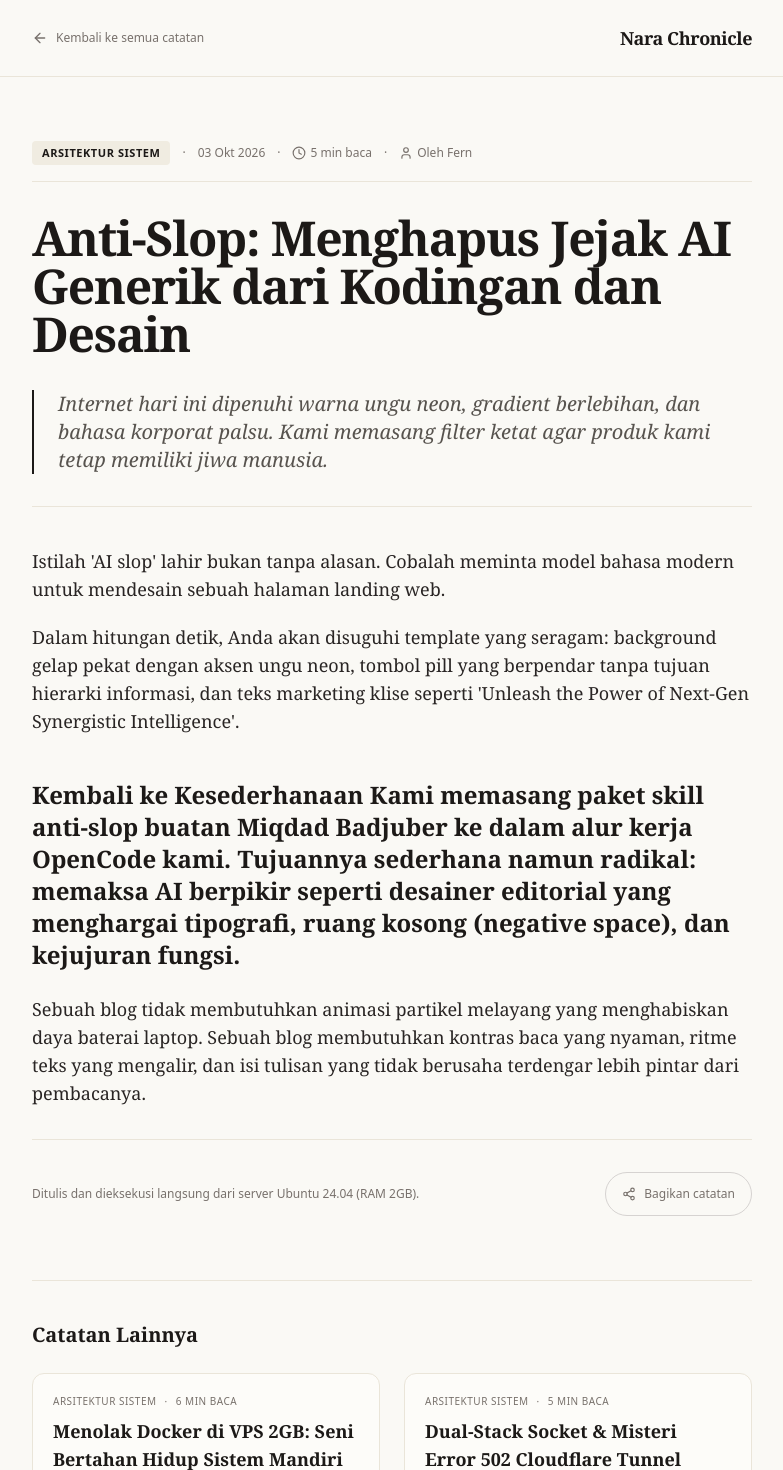
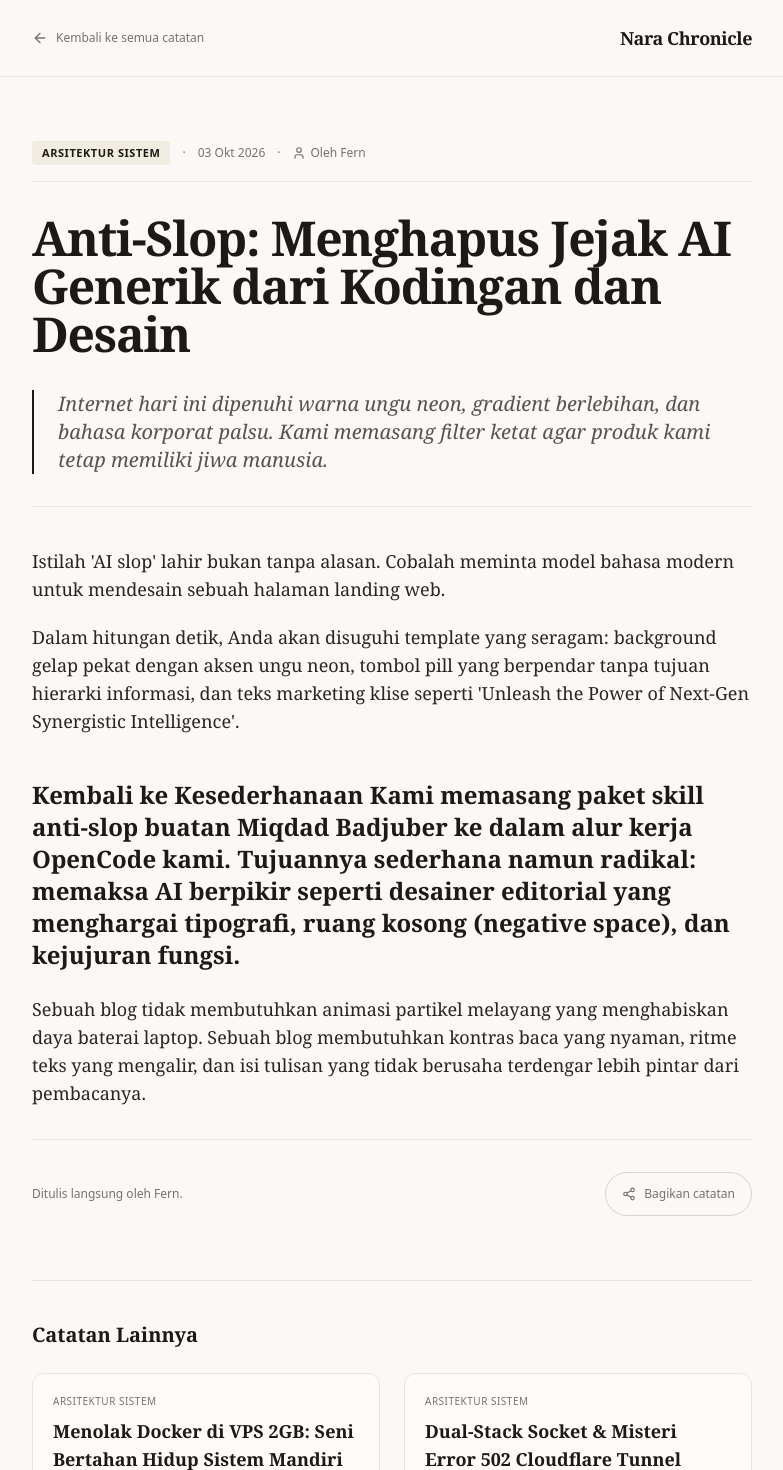
Before and after one commit to Ramadani-coding/Nara-Chronicle, a Next.js app: page /article/anti-slop-filsafat-desain-tanpa-cliche-ai in a window 1280 px wide. Shown: the top 1470 px of the page, without its empty margins (248-1031 px from the left). Built offline with nearby package versions, Linux system fonts and the light colour scheme.

Commit message:
refactor: update colophon to 'Ditulis langsung oleh Fern' and remove read time indicators

```diff
--- a/src/app/article/[slug]/page.tsx
+++ b/src/app/article/[slug]/page.tsx
@@ -1,7 +1,7 @@
 import { notFound } from "next/navigation";
 import Link from "next/link";
 import { MOCK_ARTICLES } from "@/data/mockArticles";
-import { ArrowLeftIcon, ClockIcon, UserIcon } from "@/components/Icons";
+import { ArrowLeftIcon, UserIcon } from "@/components/Icons";
 import { ShareButton } from "@/components/ShareButton";
 
 export function generateStaticParams() {
@@ -77,11 +77,6 @@ export default async function ArticleDetailPage({
             <time dateTime={article.date}>{article.date}</time>
             <span>·</span>
             <span className="flex items-center gap-1">
-              <ClockIcon className="h-3.5 w-3.5" />
-              {article.readTime}
-            </span>
-            <span>·</span>
-            <span className="flex items-center gap-1">
               <UserIcon className="h-3.5 w-3.5" />
               Oleh {article.author}
             </span>
@@ -132,7 +127,7 @@ export default async function ArticleDetailPage({
           {/* Actions & Colophon */}
           <div className="mt-12 pt-8 border-t border-[#eae5d9] flex flex-col sm:flex-row items-center justify-between gap-4">
             <p className="text-xs font-sans text-[#78716c] text-center sm:text-left">
-              Ditulis dan dieksekusi langsung dari server Ubuntu 24.04 (RAM 2GB).
+              Ditulis langsung oleh Fern.
             </p>
             <ShareButton />
           </div>
@@ -153,8 +148,6 @@ export default async function ArticleDetailPage({
                 <div>
                   <div className="flex items-center gap-2 text-[10px] font-sans text-[#78716c] mb-2 uppercase tracking-wider">
                     <span>{item.categoryLabel}</span>
-                    <span>·</span>
-                    <span>{item.readTime}</span>
                   </div>
                   <h4 className="font-serif text-base sm:text-lg font-bold text-[#1c1917] group-hover:text-[#44403c] transition-colors leading-snug">
                     {item.title}
--- a/src/components/ArticleList.tsx
+++ b/src/components/ArticleList.tsx
@@ -73,8 +73,6 @@ export const ArticleList: React.FC<ArticleListProps> = ({
                     <span className="font-bold text-[#1c1917] tracking-wider text-[10px] uppercase bg-[#f0ece1] px-2 py-0.5 rounded">
                       {item.categoryLabel}
                     </span>
-                    <span>·</span>
-                    <span>{item.readTime}</span>
                   </div>
                   <span className="text-[11px] font-sans text-[#78716c] hidden sm:block">
                     Oleh {item.author}
--- a/src/components/FeaturedArticle.tsx
+++ b/src/components/FeaturedArticle.tsx
@@ -29,8 +29,6 @@ export const FeaturedArticle: React.FC<FeaturedArticleProps> = ({ article }) =>
         <div className="flex flex-wrap items-center gap-2 sm:gap-3 text-xs font-sans text-[#78716c] pt-1">
           <time dateTime={article.date}>{article.date}</time>
           <span>·</span>
-          <span>{article.readTime}</span>
-          <span>·</span>
           <span className="font-semibold text-[#1c1917] bg-[#f0ece1] px-2 py-0.5 rounded text-[11px]">
             {article.categoryLabel}
           </span>
--- a/src/data/mockArticles.ts
+++ b/src/data/mockArticles.ts
@@ -9,7 +9,7 @@ export interface Article {
   categoryLabel: string;
   date: string;
   publishedAt: string;
-  readTime: string;
+  readTime?: string;
   author: string;
   excerpt: string;
   content: string;
```
Also changed, not shown: 1 other file (tests, documents, lock files or other folders).
